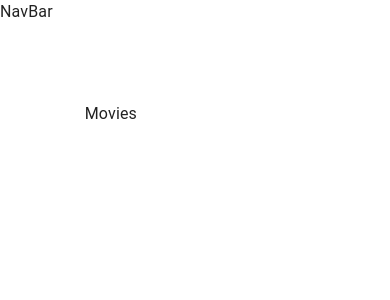
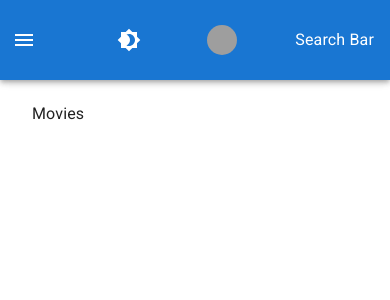
Before and after one commit to PrathamGupta21/Film_Flix, a React (Create React App) app: page / in a window 390 px wide. Shown: the top 300 px of the page. Built offline with nearby package versions, Linux system fonts and the light colour scheme; grey boxes are pictures that could not be loaded.

Commit message:
Added NavBar

```diff
--- a/public/index.html
+++ b/public/index.html
@@ -23,6 +23,10 @@
       work correctly both with client-side routing and a non-root public URL.
       Learn how to configure a non-root public URL by running `npm run build`.
     -->
+    <link
+      rel="stylesheet"
+      href="https://fonts.googleapis.com/css?family=Roboto:300,400,500,700&display=swap" />
+
     <title>FILMFLIX</title>
   </head>
   <body>
--- a/src/components/NavBar/NavBar.jsx
+++ b/src/components/NavBar/NavBar.jsx
@@ -1,7 +1,73 @@
 import React from 'react';
+import { Link } from 'react-router-dom';
+import {
+  AppBar,
+  Avatar,
+  Button,
+  IconButton,
+  Toolbar,
+  useMediaQuery,
+} from '@mui/material';
+import {
+  AccountCircle,
+  Brightness4,
+  Brightness7,
+  Menu,
+} from '@mui/icons-material';
+import { useTheme } from '@mui/material/styles';
+
+import useStyles from './styles';
 
 const NavBar = () => {
-  return <div>NavBar</div>;
+  const { classes } = useStyles();
+  const isMobile = useMediaQuery('(max-width:600px)');
+  const theme = useTheme();
+  const isAuthenticated = true;
+
+  return (
+    <>
+      <AppBar position='fixed'>
+        <Toolbar className={classes.toolbar}>
+          {isMobile && (
+            <IconButton
+              color='inherit'
+              edge='start'
+              style={{ outline: 'none' }}
+              onClick={() => {}}
+              className={classes.menuButton}>
+              <Menu />
+            </IconButton>
+          )}
+          <IconButton color='inherit' sx={{ ml: 1 }} onClick={() => {}}>
+            {theme.palette.mode === 'dark' ? <Brightness7 /> : <Brightness4 />}
+          </IconButton>
+          {!isMobile && 'Serach Bar'}
+          <div>
+            {!isAuthenticated ? (
+              <Button color='inherit' onClick={() => {}}>
+                Login &nbsp; <AccountCircle />
+              </Button>
+            ) : (
+              <Button
+                color='inherit'
+                component={Link}
+                to={`/profile/:id`}
+                className={classes.linkButton}
+                onClick={() => {}}>
+                {!isMobile && <>My Movies &nbsp;</>}
+                <Avatar
+                  style={{ width: 30, height: 30 }}
+                  alt='Profile'
+                  src='https://cdn.pixabay.com/photo/2016/08/08/09/17/avatar-1577909_1280.png'
+                />
+              </Button>
+            )}
+          </div>
+          {isMobile && 'Search Bar'}
+        </Toolbar>
+      </AppBar>
+    </>
+  );
 };
 
 export default NavBar;
--- /dev/null
+++ b/src/components/NavBar/styles.js
@@ -0,0 +1,22 @@
+import { makeStyles } from 'tss-react/mui';
+
+export default makeStyles()((theme) => {
+  return {
+    toolbar: {
+      height: '80px',
+      display: 'flex',
+      justifyContent: 'space-between',
+      marginLeft: '240px',
+      [theme.breakpoints.down('sm')]: {
+        marginLeft: 0,
+        flexWrap: 'wrap',
+      },
+    },
+    menuButton: {
+      marginRight: theme.spacing(2),
+      [theme.breakpoints.up('sm')]: {
+        display: 'none',
+      },
+    },
+  };
+});
--- a/src/index.js
+++ b/src/index.js
@@ -1,14 +1,19 @@
 import React from 'react';
 import ReactDOM from 'react-dom/client';
 import { BrowserRouter } from 'react-router-dom';
+import { createTheme, ThemeProvider } from '@mui/material/styles';
 
 import App from './components/App';
+
+const theme = createTheme({});
 
 const root = ReactDOM.createRoot(document.getElementById('root'));
 root.render(
   <React.StrictMode>
-    <BrowserRouter>
-      <App />
-    </BrowserRouter>
+    <ThemeProvider theme={theme}>
+      <BrowserRouter>
+        <App />
+      </BrowserRouter>
+    </ThemeProvider>
   </React.StrictMode>
 );
```
